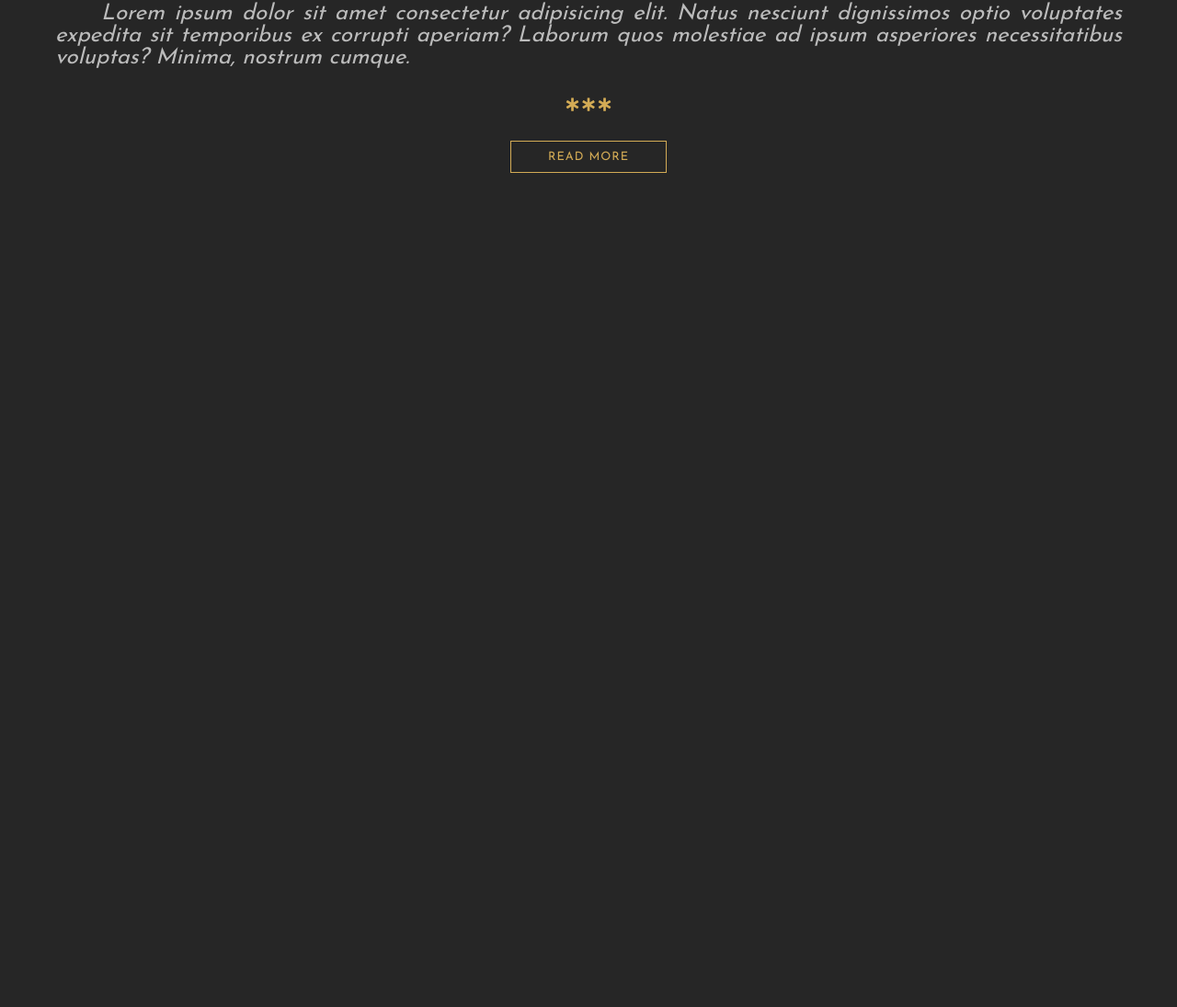
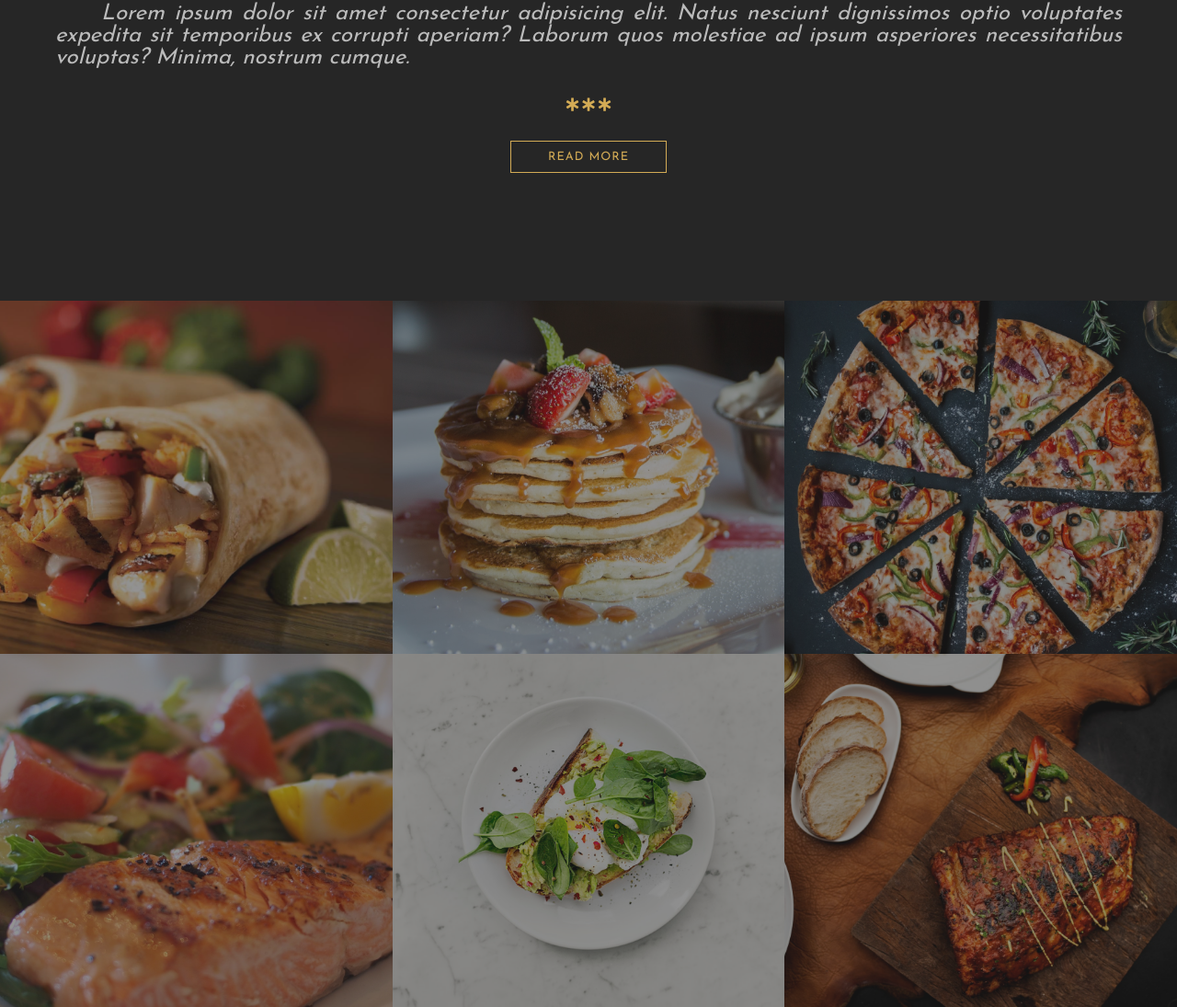
Before and after one commit to MarianaOzorio/sass-course, a website: page georgia-restaurant/index.html in a window 1280 px wide. Shown: the part 1313-2408 px from the top of the page at 92% size. Before the commit the page ends 1640 px from the top, so only its background shows below. Drawn offline with nearby package versions, Linux system fonts and the light colour scheme.

Commit message:
add menu gallery

```diff
--- a/georgia-restaurant/index.html
+++ b/georgia-restaurant/index.html
@@ -47,6 +47,58 @@
             <button type="button" class="main-btn">Read More</button>
         </div>
     </section>
+    <section class="gallery">
+        <div class="cards-wrapper">
+            <div class="card">
+                <div class="card-overlay">
+                    <h1 class="card-overlay-heading">Food Name</h1>
+                    <p class="card-overlay-paragraph">Price: $20.00</p>
+                    <button type="button" class="card-overlay-btn">Order Now</button>
+                </div>
+                <img src="images/gallery-img-1.jpeg" class="card-img">
+            </div>
+            <div class="card">
+                <div class="card-overlay">
+                    <h1 class="card-overlay-heading">Food Name</h1>
+                    <p class="card-overlay-paragraph">Price: $20.00</p>
+                    <button type="button" class="card-overlay-btn">Order Now</button>
+                </div>
+                <img src="images/gallery-img-2.jpeg" class="card-img">
+            </div>
+            <div class="card">
+                <div class="card-overlay">
+                    <h1 class="card-overlay-heading">Food Name</h1>
+                    <p class="card-overlay-paragraph">Price: $20.00</p>
+                    <button type="button" class="card-overlay-btn">Order Now</button>
+                </div>
+                <img src="images/gallery-img-3.jpeg" class="card-img">
+            </div>
+            <div class="card">
+                <div class="card-overlay">
+                    <h1 class="card-overlay-heading">Food Name</h1>
+                    <p class="card-overlay-paragraph">Price: $20.00</p>
+                    <button type="button" class="card-overlay-btn">Order Now</button>
+                </div>
+                <img src="images/gallery-img-4.jpeg" class="card-img">
+            </div>
+            <div class="card">
+                <div class="card-overlay">
+                    <h1 class="card-overlay-heading">Food Name</h1>
+                    <p class="card-overlay-paragraph">Price: $20.00</p>
+                    <button type="button" class="card-overlay-btn">Order Now</button>
+                </div>
+                <img src="images/gallery-img-5.jpeg" class="card-img">
+            </div>
+            <div class="card">
+                <div class="card-overlay">
+                    <h1 class="card-overlay-heading">Food Name</h1>
+                    <p class="card-overlay-paragraph">Price: $20.00</p>
+                    <button type="button" class="card-overlay-btn">Order Now</button>
+                </div>
+                <img src="images/gallery-img-6.jpeg" class="card-img">
+            </div>
+        </div>
+    </section>
 
 </body>
 </html>
--- a/georgia-restaurant/scss/_base.scss
+++ b/georgia-restaurant/scss/_base.scss
@@ -2,6 +2,7 @@ $color-dark: #262626;
 $color-black: #000;
 $color-primary: #d3ab55;
 $color-secondary: #bbb;
+$color-white: #fff;
 
 $font-dancingScript: 'Dancing Script', cursive;
 $font-josefinSans: 'Josefin Sans', sans-serif;
@@ -13,10 +14,10 @@ $font-nunito: 'Nunito', sans-serif;
     justify-content: center;
 }
 
-@mixin textStyles {
+@mixin textStyles ($transform: uppercase) {
     font-weight: 300;
     letter-spacing: 2px;
-    text-transform: uppercase;
+    text-transform: $transform;
 }
 
 @mixin centering($topValue) {
@@ -24,6 +25,11 @@ $font-nunito: 'Nunito', sans-serif;
     top: $topValue;
     left: 50%;
     transform: translate(-50%, -50%);
+}
+
+%fullSpace {
+    width: 100%;
+    height: 100%;
 }
 
 * {
--- a/georgia-restaurant/scss/_components.scss
+++ b/georgia-restaurant/scss/_components.scss
@@ -58,3 +58,63 @@
         color: $color-dark;
     }
 }
+
+.card {
+    width: 33.3333%;
+    height: 30vw;
+    position: relative;
+    overflow: hidden;
+
+    &:hover .card-overlay {
+        left: 0;
+    }
+
+    &-overlay {
+        position: absolute;
+        top: 0;
+        left: -100%;
+        background-color: rgba($color-primary, .6);
+        color: $color-white;
+        z-index: 10;
+        @include flexLayout;
+        flex-direction: column;
+        @extend %fullSpace;
+        transition: left .7s;
+        cursor: pointer;
+
+        &-heading {
+            font-family: $font-nunito;
+            font-size: 3em;
+            @include textStyles(capitalize);
+        }
+
+        &-paragraph {
+            font-family: $font-josefinSans;
+            font-size: 1.8em;
+            margin-bottom: 30px;
+            @include textStyles(capitalize);
+        }
+
+        &-btn {
+            width: 150px;
+            height: 40px;
+            color: $color-primary;
+            background-color: $color-white;
+            font-family: $font-josefinSans;
+            font-size: 14px;
+            font-weight: bold;
+            text-transform: uppercase;
+            letter-spacing: 1px;
+            border: 1px solid $color-primary;
+            border-radius: 30px;
+            outline: none;
+            cursor: pointer;
+        }
+    }
+
+    &-img {
+        @extend %fullSpace;
+        object-fit: cover;
+        opacity: .5;
+    }
+}
--- a/georgia-restaurant/scss/_layout.scss
+++ b/georgia-restaurant/scss/_layout.scss
@@ -52,3 +52,10 @@
         }
     }
 }
+
+.gallery {
+    .cards-wrapper {
+        display: flex;
+        flex-wrap: wrap;
+    }
+}
```
Also changed, not shown: georgia-restaurant/css/main.css.
